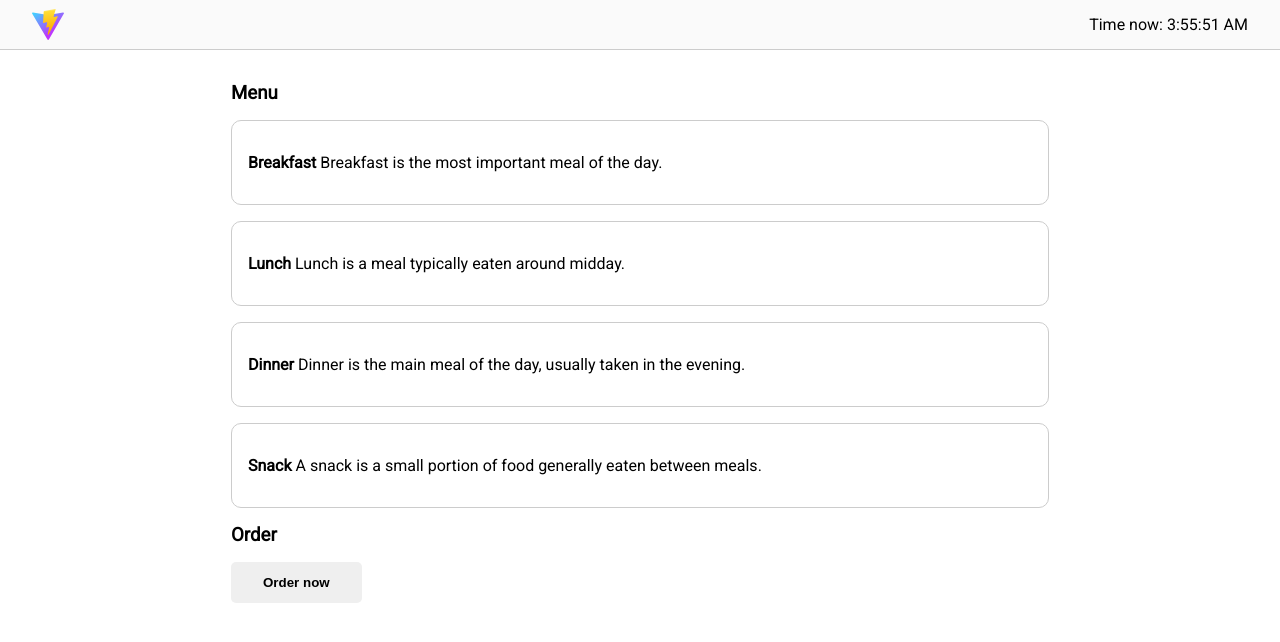
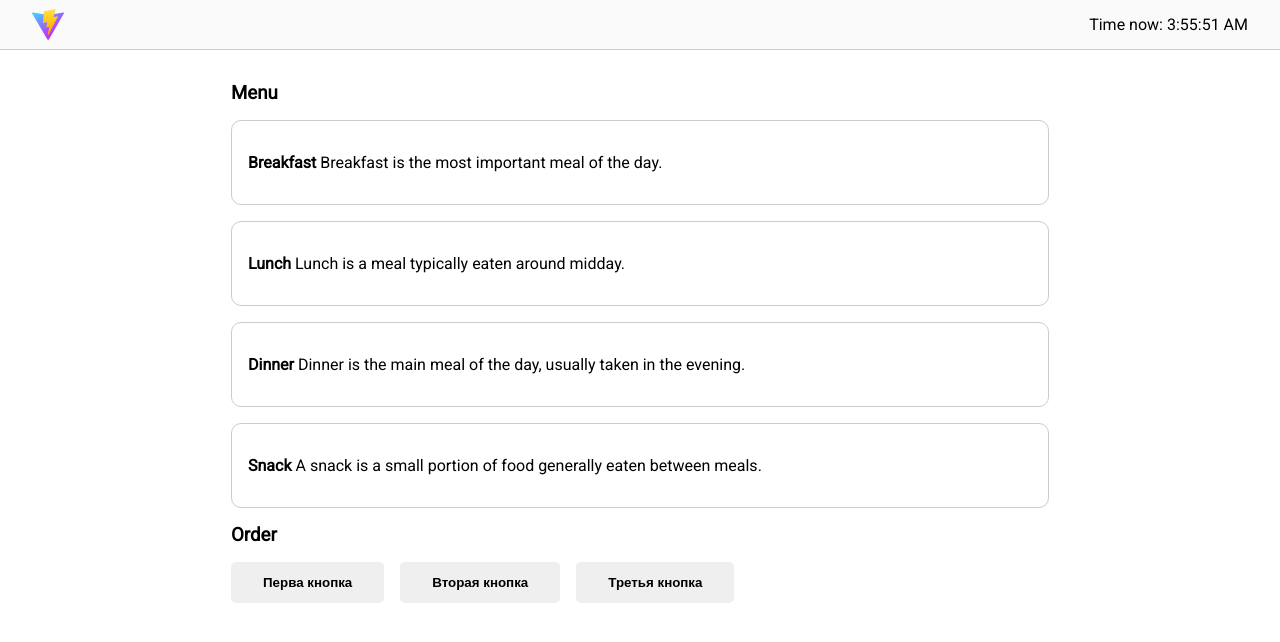
Before and after one commit to Juxoola/React_Study, a React (Vite) app in the folder vite-project-intr/: page / in a window 1280 px wide. Shown: the top 642 px of the page. Built offline with nearby package versions, Linux system fonts and the light colour scheme.

Commit message:
Изменение названия вторйо вариант

```diff
--- a/vite-project-intr/src/App.jsx
+++ b/vite-project-intr/src/App.jsx
@@ -18,7 +18,9 @@ export default function App() {
         </section>
         <section>
           <h3>Order</h3>
-          <Button text='Order now'/>
+          <Button>Перва кнопка</Button>
+          <Button>Вторая кнопка</Button>
+          <Button>Третья кнопка</Button>
         </section>
       </main>
     </div>
--- a/vite-project-intr/src/components/Button/Button.jsx
+++ b/vite-project-intr/src/components/Button/Button.jsx
@@ -1,6 +1,6 @@
 import './Button.css'
-export default function Button({text}) {
+export default function Button({children}) {
     return(
-        <button className='button'>{text}</button>
+        <button className='button'>{children}</button>
     )
 }
```
